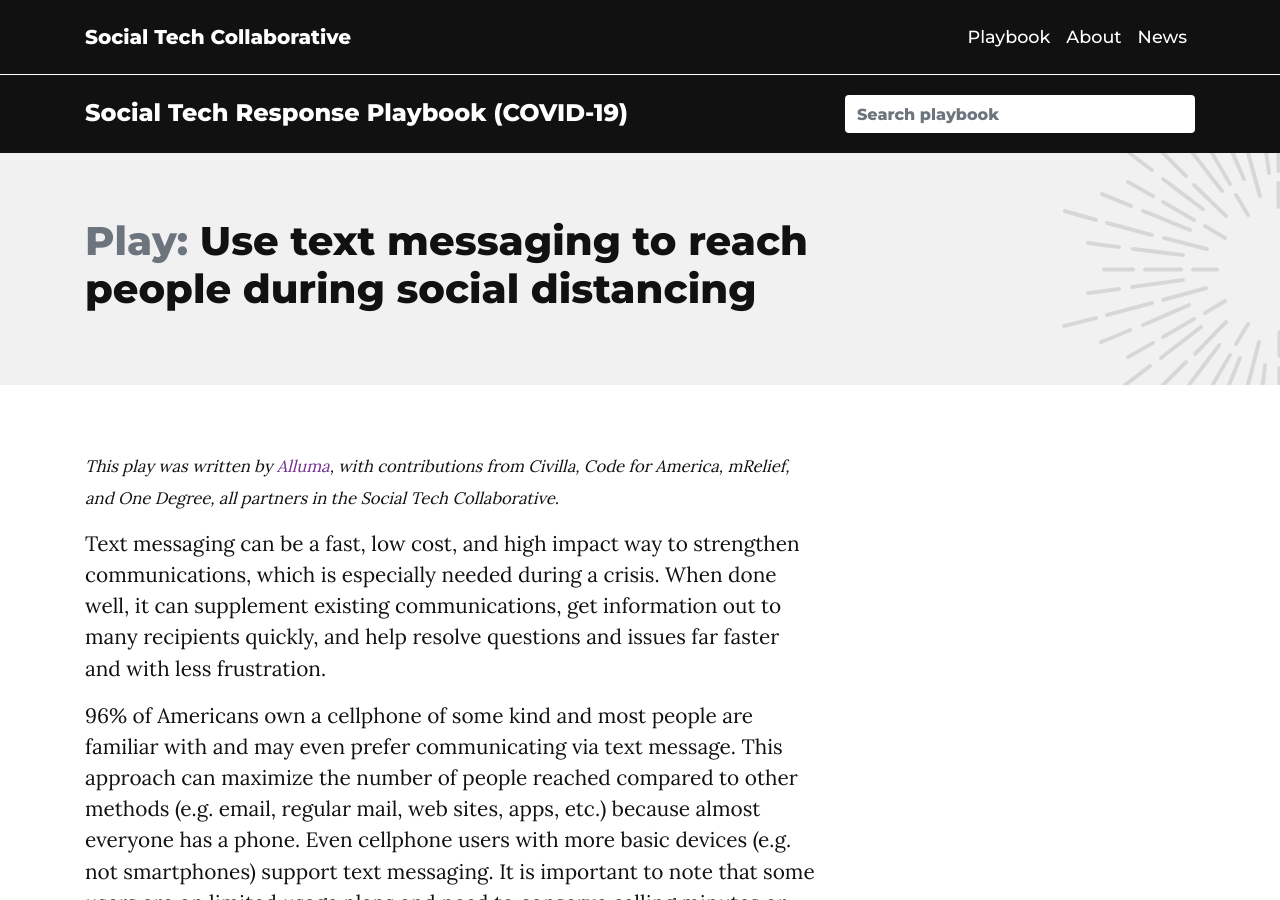
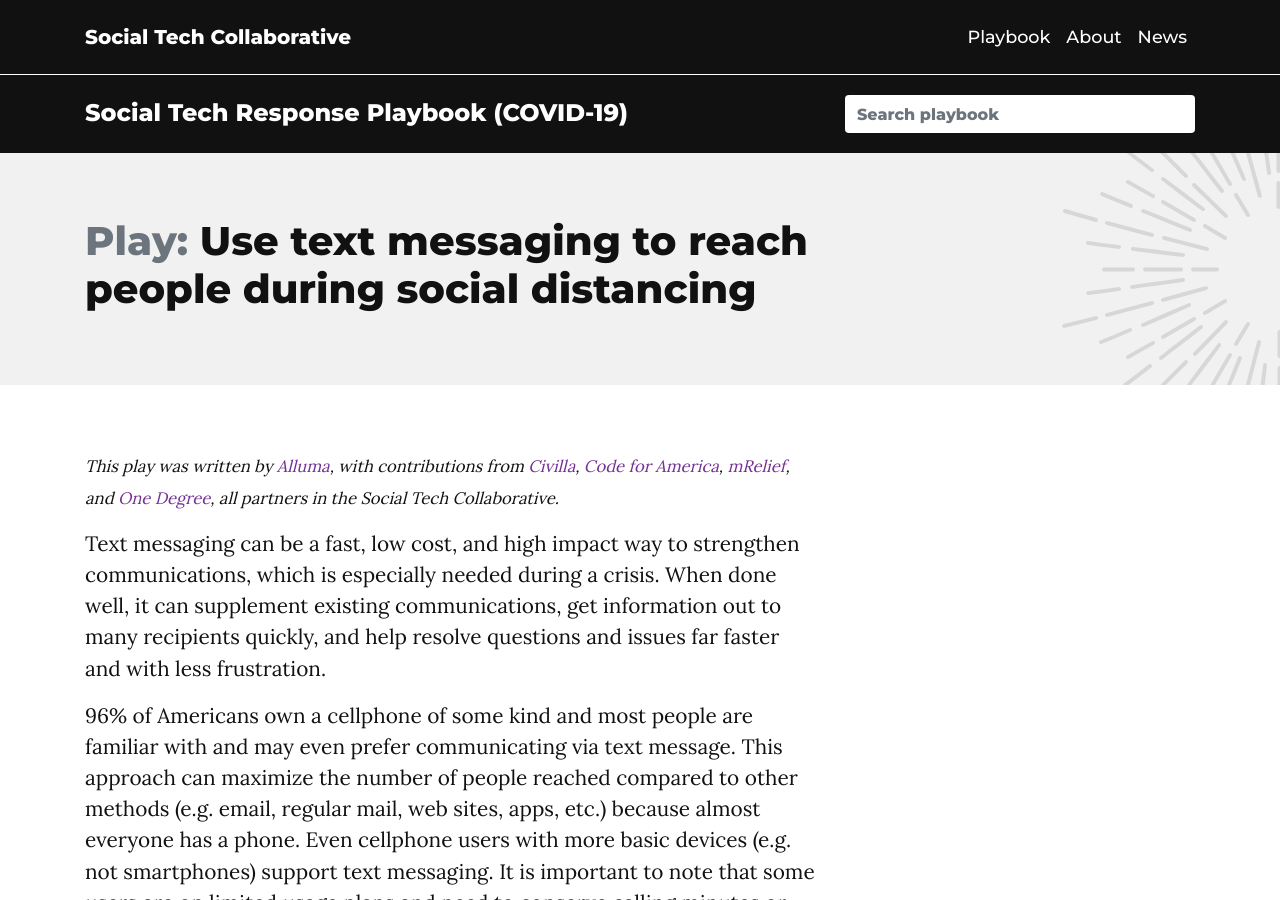
Before and after one commit to Social-Tech-Collab/socialtechcollaborative, a Jekyll site: the page built from _posts/2020-05-04-adopt-text-messaging.md, in a window 1280 px wide and 900 px high. Built offline with Jekyll 4.4.1, drawn with Linux system fonts in a browser that asks for light colours; nearby versions of some CDN libraries; some web fonts are replaced; comment, search, counter and statistics services are not loaded; some of the changed lines change nothing that is shown.

Commit message:
add links

```diff
--- a/_posts/2020-05-04-adopt-text-messaging.md
+++ b/_posts/2020-05-04-adopt-text-messaging.md
@@ -7,7 +7,7 @@ comments: true
 # visit: https://github.com/socialtechus/playbook/
 ---
 
-<small><i>This play was written by [Alluma](alluma.org), with contributions from Civilla, Code for America, mRelief, and One Degree, all partners in the Social Tech Collaborative.</i></small>
+<small><i>This play was written by [Alluma](alluma.org), with contributions from [Civilla](civilla.com), [Code for America](codeforamerica.org), [mRelief](mrelief.com), and [One Degree](1degree.org), all partners in the Social Tech Collaborative.</i></small>
 
 Text messaging can be a fast, low cost, and high impact way to strengthen communications, which is especially needed during a crisis. When done well, it can supplement existing communications, get information out to many recipients quickly, and help resolve questions and issues far faster and with less frustration.
 
```
